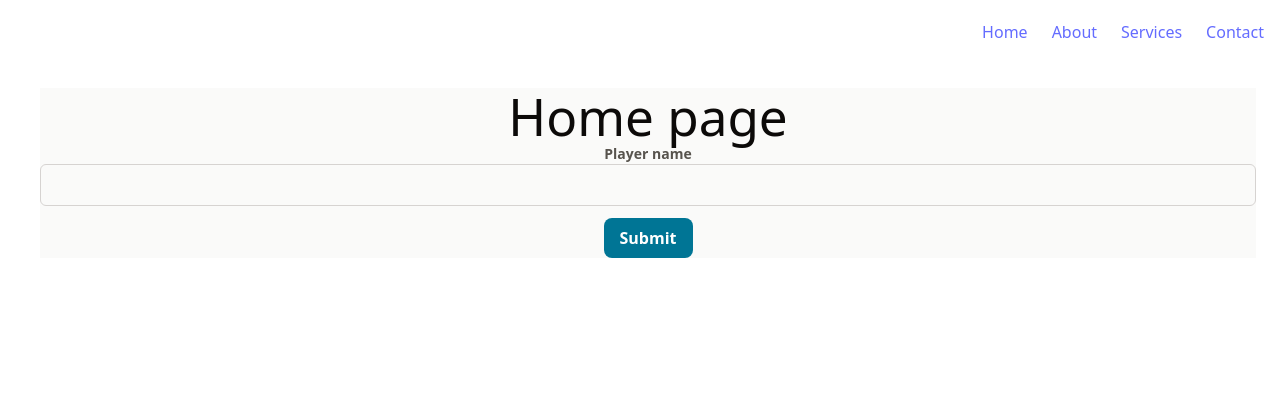
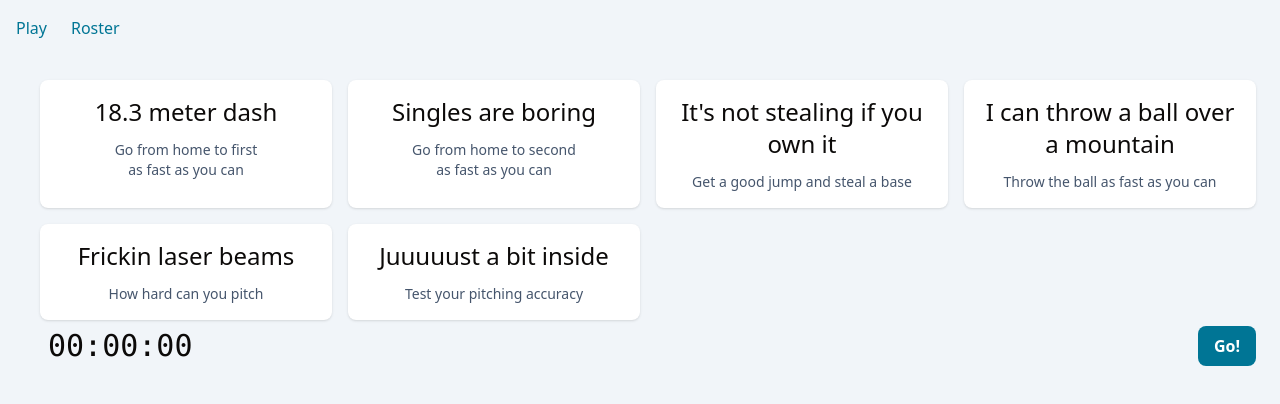
Before and after one commit to jbrianprice/stingrays-ui, a React (Vite) app: page / in a window 1280 px wide. Shown: the top 404 px of the page. Built offline with nearby package versions, Linux system fonts and the light colour scheme.

Commit message:
games page start

```diff
--- a/src/components/siteNav.jsx
+++ b/src/components/siteNav.jsx
@@ -1,32 +1,33 @@
 import React, { useState } from 'react';
 import { Menu, X } from 'lucide-react';
+import { Link } from 'react-router-dom';
 
 export default function SiteNav() {
   const [isOpen, setIsOpen] = useState(false);
 
   return (
     <nav className=" text-white p-4 w-full">
-      <div className="container mx-auto flex justify-between items-center">
-        <div className="text-2xl font-bold">MySite</div>
+      <div className="container mx-auto flex justify-between">
+
+         {/* Menu Items */}
+         <div
+          className={`lg:flex lg:items-center lg:space-x-6 w-full lg:w-auto flex flex-col lg:flex-row space-y-4 lg:space-y-0 ${
+            isOpen ? 'block' : 'hidden'
+          }`}
+        >
+          <Link to={'/'}>Play</Link>
+          {/* <Link to={'/games'}>Games</Link> */}
+          <Link to={'/roster'}>Roster</Link>
+        </div>
 
         {/* Hamburger Icon */}
-        <div className="lg:hidden">
+        <div className="lg:hidden ml-auto">
           <button onClick={() => setIsOpen(!isOpen)}>
             {isOpen ? <X size={28} /> : <Menu size={28} />}
           </button>
         </div>
 
-        {/* Menu Items */}
-        <div
-          className={`lg:flex lg:items-center lg:space-x-6 w-full lg:w-auto flex flex-col lg:flex-row space-y-4 lg:space-y-0 ${
-            isOpen ? 'block' : 'hidden'
-          }`}
-        >
-          <a href="#" className="hover:text-gray-200">Home</a>
-          <a href="#" className="hover:text-gray-200">About</a>
-          <a href="#" className="hover:text-gray-200">Services</a>
-          <a href="#" className="hover:text-gray-200">Contact</a>
-        </div>
+
       </div>
     </nav>
   );
--- /dev/null
+++ b/src/components/stopWatch.jsx
@@ -0,0 +1,58 @@
+import React, { useState, useEffect } from "react"
+
+export default function Stopwatch() {
+    const [time, setTime] = useState(0)
+    const [isRunning, setIsRunning] = useState(false)
+
+    useEffect(() => {
+        let interval
+        if (isRunning) {
+            interval = setInterval(() => {
+                setTime((prevTime) => prevTime + 10)
+            }, 10)
+        } else {
+            clearInterval(interval)
+        }
+        return () => clearInterval(interval)
+    }, [isRunning])
+
+    const formatTime = (time) => {
+        const minutes = Math.floor(time / 60000)
+        const seconds = Math.floor((time % 60000) / 1000)
+        const milliseconds = Math.floor((time % 1000) / 10)
+        return `${String(minutes).padStart(2, "0")}:${String(seconds).padStart(2, "0")}:${String(
+            milliseconds
+        ).padStart(2, "0")}`
+    }
+
+    return (
+        <div
+            className="flex items-center gap-4 justify-between"
+            onClick={() => (isRunning ? setIsRunning(false) : null)}
+        >
+            <div className="text-3xl font-mono p-2">{formatTime(time)}</div>
+            {isRunning ? (
+                <button className="ml-auto primaryx bg-red-500!">Stop</button>
+            ) : (
+                <>
+                    <div className="flex gap-2">
+                        {time > 0 && (
+                            <button
+                                className="secondary"
+                                onClick={() => {
+                                    setTime(0)
+                                    setIsRunning(false)
+                                }}
+                            >
+                                Reset
+                            </button>
+                        )}
+                        <button onClick={() => setIsRunning(true)} disabled={isRunning}>
+                            Go!
+                        </button>
+                    </div>
+                </>
+            )}
+        </div>
+    )
+}
--- a/src/index.css
+++ b/src/index.css
@@ -14,6 +14,10 @@
   @apply text-stone-950 dark:text-white
 }
 
+body {
+  @apply bg-slate-100 dark:bg-neutral-900 m-0
+}
+
 h2 {
   @apply text-2xl font-light
 }
@@ -23,12 +27,10 @@ form {
 }
 
 a {
-  font-weight: 500;
-  color: #646cff;
-  text-decoration: inherit;
+  @apply text-cyan-700 no-underline
 }
 a:hover {
-  color: #535bf2;
+  @apply text-cyan-950 dark:text-cyan-400
 }
 
 body {
@@ -38,8 +40,7 @@ body {
 }
 
 h1 {
-  font-size: 3.2em;
-  line-height: 1.1;
+  @apply text-2xl md:text-4xl
 }
 
 button,
@@ -60,6 +61,10 @@ button.secondary {
 button.tertiary:hover,
 button.secondary:hover {
   @apply text-cyan-950 border-cyan-950 dark:text-cyan-400 dark:border-cyan-400 bg-transparent
+}
+
+button.tertiary {
+  @apply px-0
 }
 
 button.secondary {
@@ -102,3 +107,19 @@ select:required:invalid {
 .error-message {
   @apply text-sm text-red-800
 }
+
+.card {
+  @apply shadow rounded-lg bg-white dark:bg-neutral-950 p-4
+}
+
+.card:hover {
+  @apply -translate-y-0.5 shadow-md
+}
+
+.card h3 {
+  @apply font-thin text-2xl
+}
+
+.card p {
+  @apply text-sm text-slate-600 text-balance
+}
--- /dev/null
+++ b/src/pages/games.jsx
@@ -0,0 +1,38 @@
+import Stopwatch from "../components/stopWatch"
+
+const Games = ()=> {
+
+    return (
+        <>
+        <div className="grid md:grid-cols-2 lg:grid-cols-4 gap-4">
+            <div className="card flex flex-col gap-3 items-center text-center">
+                <h3 className="w-full">18.3 meter dash</h3>
+                <p>Go from home to first as fast as you can</p>
+            </div>
+            <div className="card flex flex-col gap-3 items-center text-center">
+                <h3 className="w-full">Singles are boring</h3>
+                <p>Go from home to second as fast as you can</p>
+            </div>
+            <div className="card flex flex-col gap-3 items-center text-center">
+                <h3 className="w-full">It's not stealing if you own it</h3>
+                <p>Get a good jump and steal a base</p>
+            </div>
+            <div className="card flex flex-col gap-3 items-center text-center">
+                <h3 className="w-full">I can throw a ball over a mountain</h3>
+                <p>Throw the ball as fast as you can</p>
+            </div>
+            <div className="card flex flex-col gap-3 items-center text-center">
+                <h3 className="w-full">Frickin laser beams</h3>
+                <p>How hard can you pitch</p>
+            </div>
+            <div className="card flex flex-col gap-3 items-center text-center">
+                <h3 className="w-full">Juuuuust a bit inside</h3>
+                <p>Test your pitching accuracy</p>
+            </div>
+        </div>
+        <Stopwatch />
+        </>
+    )
+}
+
+export default Games
--- a/src/pages/playerProfile.jsx
+++ b/src/pages/playerProfile.jsx
@@ -3,6 +3,7 @@ import { useParams } from "react-router-dom"
 import React, { useEffect, useState } from "react"
 import { doc, getDoc } from "firebase/firestore"
 import { firestoreDB } from "../firebaseConfig"
+import { ArrowLeft } from "lucide-react"
 
 const PlayerProfile = () => {
     const { playerId } = useParams()
@@ -41,6 +42,7 @@ const PlayerProfile = () => {
 
     return (
         <div>
+            <button className="tertiary flex items-center gap-1 mb-4"><ArrowLeft size="1rem" /> Full roster</button>
             <h2>{firstName} {lastName.slice(0,1)}.</h2>
             <p>{formattedBday.toLocaleString('en', { month: 'long', day: '2-digit', year: 'numeric' })}</p>
         </div>
--- a/src/pages/roster.jsx
+++ b/src/pages/roster.jsx
@@ -95,7 +95,7 @@ function Roster() {
 
     return (
         <div className="flex flex-col gap-6 w-full">
-            <h1>Roster</h1>
+            <h1>{roster[0].team.teamName}</h1>
             <ul className="w-full">
                 {roster.map((item) => (
                     <li
```
Also changed, not shown: src/constants/siteMap.jsx (+6 -1 lines).
